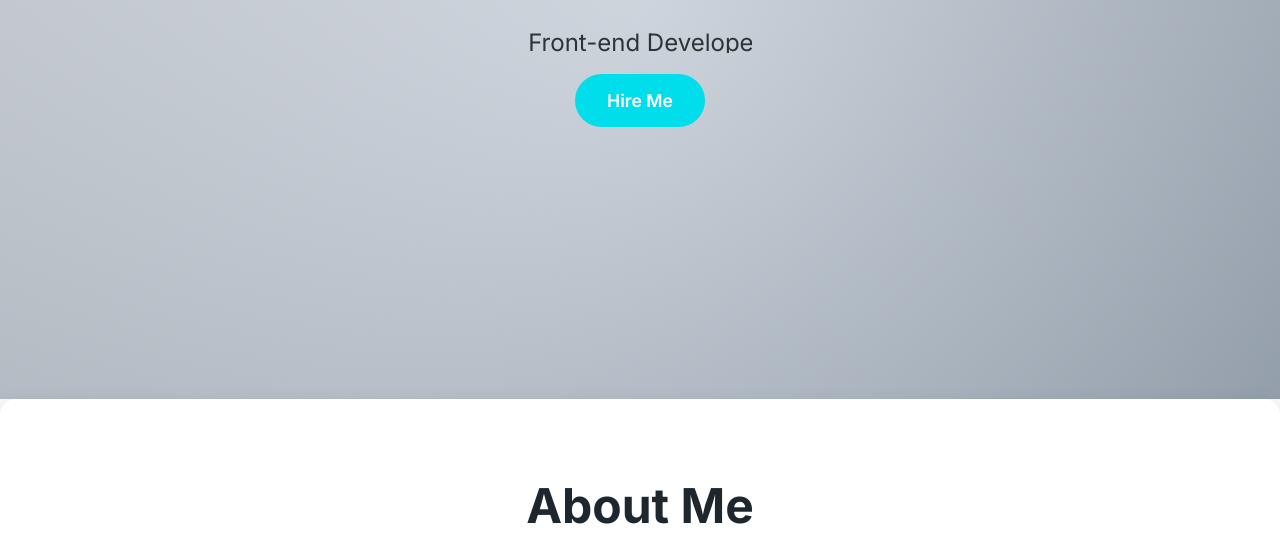
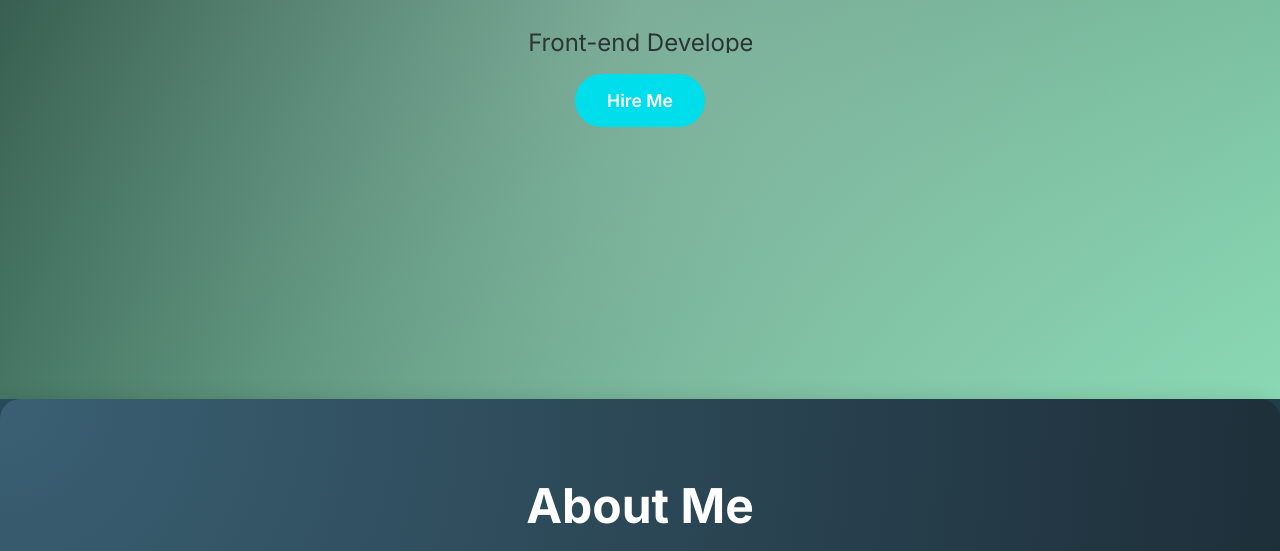
Before and after one commit to Karthik-0603/Personal-Portfolio, a plain HTML site: page index.html in a window 1280 px wide. Shown: the part 401-952 px from the top of the page. Drawn offline with Linux system fonts and the light colour scheme.

Commit message:
style.css

```diff
--- a/style.css
+++ b/style.css
@@ -516,6 +516,7 @@ footer a:hover {
     }
 }
 
+
 .scroll-trigger {
     opacity: 0;
     transition: opacity 0.6s ease-out, transform 0.6s ease-out;
@@ -525,3 +526,55 @@ footer a:hover {
     opacity: 1;
     transform: translateY(0);
 }
+
+body {
+    color: #f5f5f5;
+    font-family: 'Inter', sans-serif;
+    background: #0f2027;
+    background: linear-gradient(120deg, #2c5364, #203a43, #0f2027);
+}
+
+section {
+    padding: 6rem 2rem;
+    max-width: 1300px;
+    margin: 0 auto;
+    position: relative;
+    z-index: 2;
+}
+
+#home {
+    background: linear-gradient(135deg, #1f4037, #99f2c8);
+    min-height: 100vh;
+    display: flex;
+    align-items: center;
+    justify-content: center;
+    text-align: center;
+    overflow: hidden;
+}
+
+#about {
+    background: radial-gradient(circle at top left, #3a6073, #16222a);
+    border-radius: 20px;
+    backdrop-filter: blur(8px);
+    box-shadow: 0 6px 25px rgba(0,0,0,0.2);
+}
+
+.skill-card, .project-card, .timeline-content, .contact-form {
+    background: rgba(255, 255, 255, 0.08);
+    backdrop-filter: blur(10px);
+    border-radius: 20px;
+    box-shadow: 0 6px 20px rgba(0,0,0,0.25);
+    color: #f1f1f1;
+}
+
+.skill-card:hover, .project-card:hover {
+    transform: translateY(-10px) scale(1.03);
+    box-shadow: 0 10px 30px rgba(255, 255, 255, 0.3);
+}
+
+footer {
+    background: linear-gradient(135deg, #000000, #434343);
+}
+h2, h3, p, a {
+    color: white !important;
+}
```
